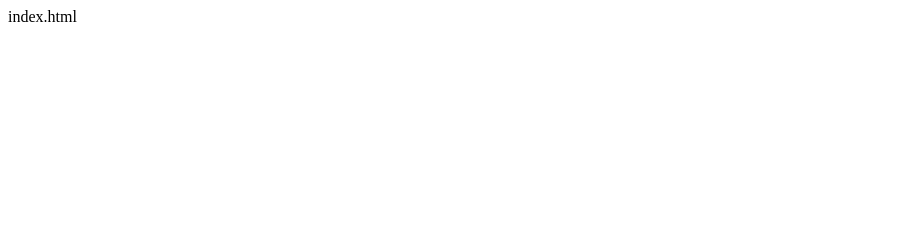
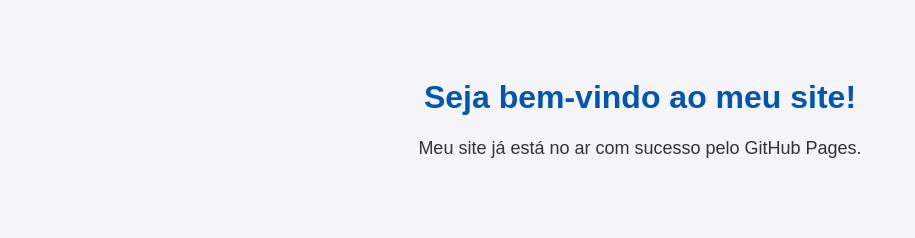
Before and after one commit to liviaandrade755890-a11y/meu-site-, a plain HTML site: page index.html in a window 1280 px wide. Shown: the whole page, without its empty margins (0-915 px from the left). Drawn offline with Linux system fonts and the light colour scheme.

Commit message:
Update index.html

```diff
--- a/index.html
+++ b/index.html
@@ -1 +1,27 @@
-index.html
+<!DOCTYPE html>
+<html lang="pt-BR">
+<head>
+    <meta charset="UTF-8">
+    <meta name="viewport" content="width=device-width, initial-scale=1.0">
+    <title>Meu Site Profissional</title>
+    <style>
+        body {
+            font-family: Arial, sans-serif;
+            text-align: center;
+            background-color: #f4f4f9;
+            color: #333;
+            padding: 50px;
+        }
+        h1 {
+            color: #0056b3;
+        }
+        p {
+            font-size: 18px;
+        }
+    </style>
+</head>
+<body>
+    <h1>Seja bem-vindo ao meu site!</h1>
+    <p>Meu site já está no ar com sucesso pelo GitHub Pages.</p>
+</body>
+</html>
```
